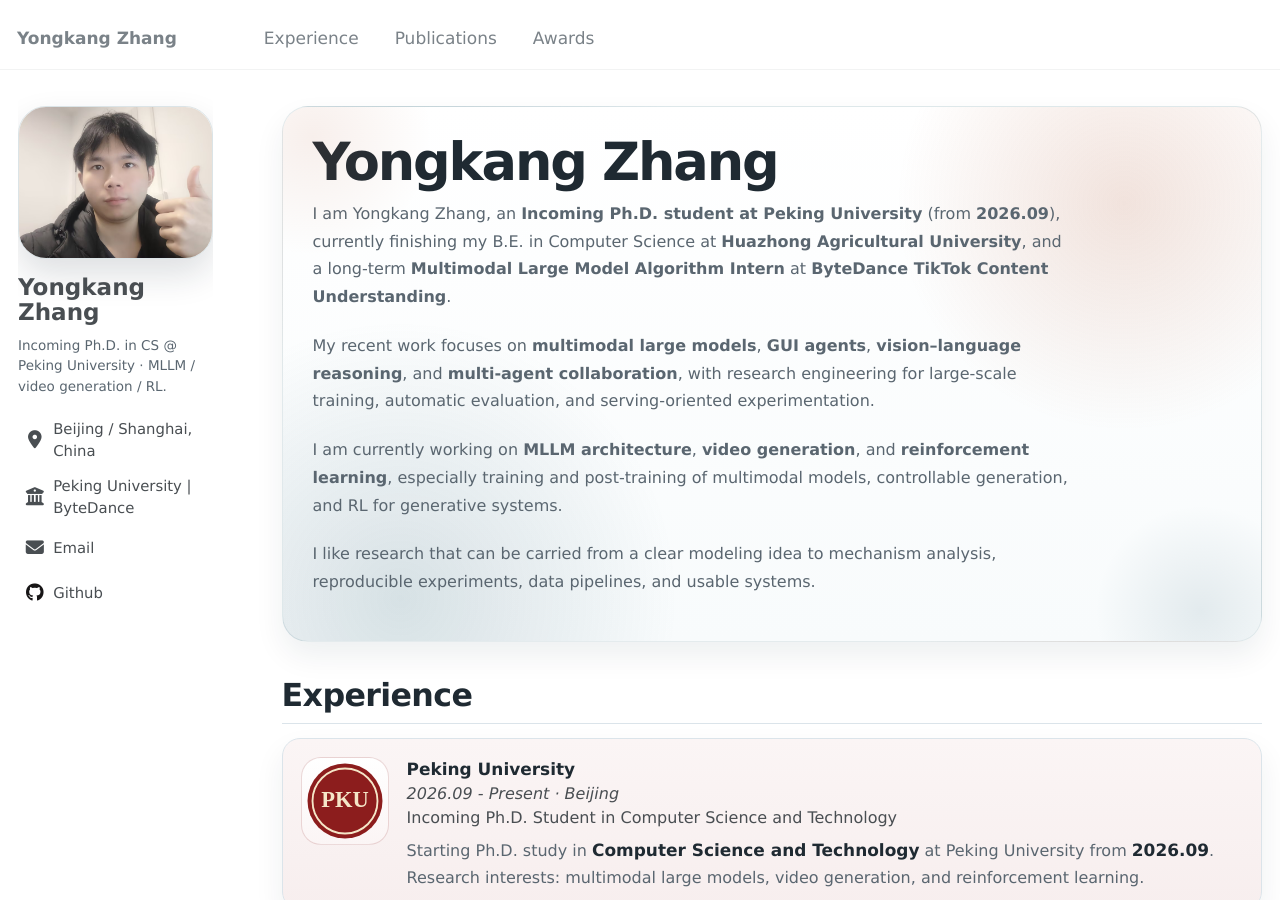
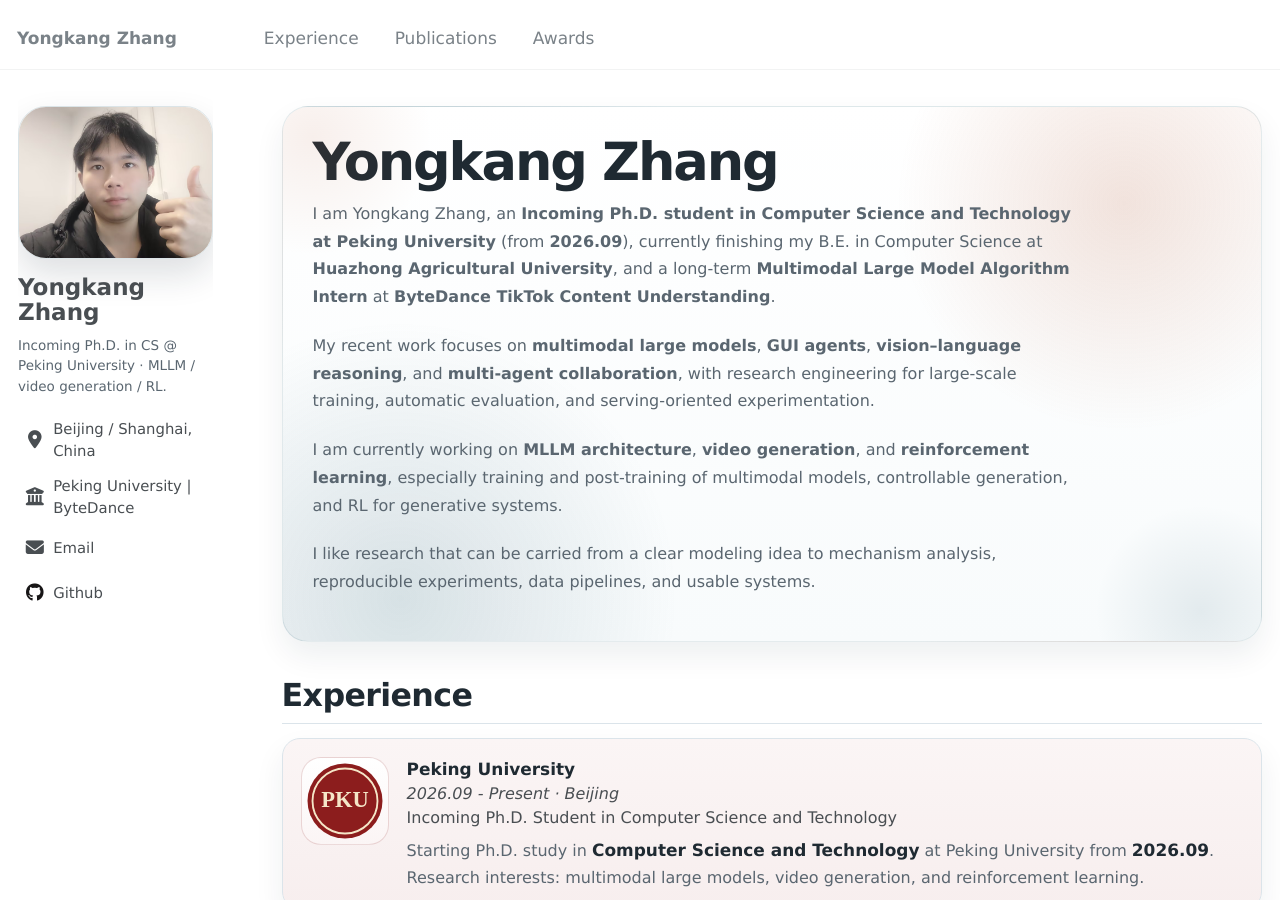
Before and after one commit to calmee4/Yongkang_CV, a Jekyll site: the page built from _pages/about.md, in a window 1280 px wide and 900 px high. Built offline with Jekyll 4.4.1, drawn with Linux system fonts in a browser that asks for light colours.

Commit message:
Update intro line with PKU CS Ph.D. major.
Co-authored-by: Cursor <cursoragent@cursor.com>

```diff
--- a/_pages/about.md
+++ b/_pages/about.md
@@ -12,7 +12,7 @@ redirect_from:
   <h1 class="main-heading">Yongkang Zhang</h1>
 
   <p class="lead-paragraph">
-    I am Yongkang Zhang, an <strong>Incoming Ph.D. student at Peking University</strong>
+    I am Yongkang Zhang, an <strong>Incoming Ph.D. student in Computer Science and Technology at Peking University</strong>
     (from <strong>2026.09</strong>), currently finishing my B.E. in Computer Science at
     <strong>Huazhong Agricultural University</strong>, and a long-term
     <strong>Multimodal Large Model Algorithm Intern</strong> at
```
